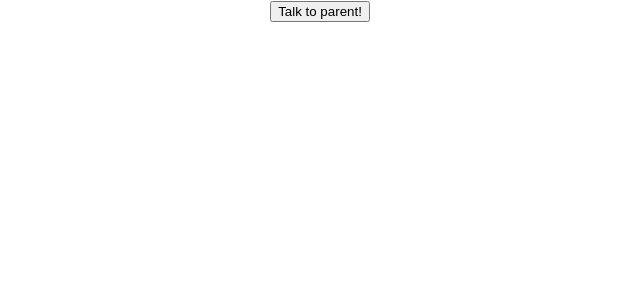
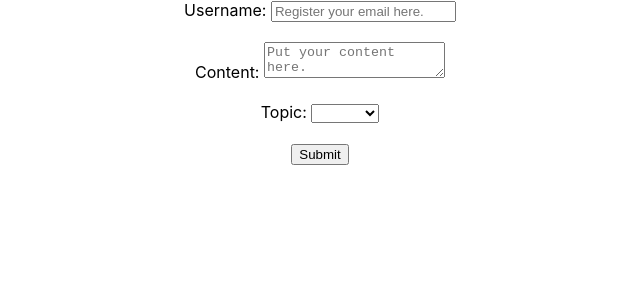
Before and after one commit to ExellentCoin/Projects, a React (Create React App) app in the folder React/Learn_React/hello-world/: page / in a window 1280 px wide. Shown: the top 300 px of the page, without its empty margins (320-960 px from the left). Built offline with nearby package versions, Linux system fonts and the light colour scheme.

Commit message:
Finished the formhandler

```diff
--- a/React/Learn_React/hello-world/src/App.js
+++ b/React/Learn_React/hello-world/src/App.js
@@ -1,5 +1,4 @@
 import React from 'react';
-import logo from './logo.svg';
 import './App.css';
 import Message from './components/Message';
 import Greet from './components/Greet';
@@ -9,13 +8,16 @@ import ClickFunction from './components/ClickFunction';
 import ClickClass from './components/ClickClass';
 import BindEventHandler from './components/BindEventHandler';
 import ParentComponent from './components/ParentComponent';
+import ConditionalRender from './components/ConditionalRender';
+import ListNames from './components/ListNames';
+import FormHandler from './components/FormHandler';
 
-function App() {
+const App = () => {
     return (
-        <div className="App">
-            <ParentComponent />
+        <div className='App'>
+            <FormHandler />
         </div>
     );
-}
+};
 
 export default App;
--- /dev/null
+++ b/React/Learn_React/hello-world/src/components/ConditionalRender.js
@@ -0,0 +1,30 @@
+import React, { Component } from 'react';
+
+export default class ConditionalRender extends Component {
+	constructor(props) {
+		super(props);
+
+		this.state = {
+			isLoggedIn: false,
+		};
+
+		this.logInHandler = this.logInHandler.bind(this);
+	}
+
+	async logInHandler() {
+		await this.setState({
+			isLoggedIn: true,
+		});
+	}
+
+	render() {
+		return this.state.isLoggedIn ? (
+			<h1>Welcome back Jonas.</h1>
+		) : (
+			<div>
+				<h1>You are not yet logged in.</h1>
+				<button onClick={this.logInHandler}>Log In</button>
+			</div>
+		);
+	}
+}
--- /dev/null
+++ b/React/Learn_React/hello-world/src/components/FormHandler.js
@@ -0,0 +1,71 @@
+import React, { Component } from 'react';
+
+export default class FormHandler extends Component {
+    constructor(props) {
+        super(props);
+
+        this.state = {
+            email: '',
+            content: '',
+            topic: '',
+        };
+
+        this.handleEmail = this.handleEmail.bind(this);
+        this.handleContent = this.handleContent.bind(this);
+        this.handleTopic = this.handleTopic.bind(this);
+    }
+
+    handleEmail = async event => {
+        await this.setState({
+            email: event.target.value,
+        });
+    };
+
+    handleContent = async event => {
+        await this.setState({
+            content: event.target.value,
+        });
+    };
+
+    handleTopic = async event => {
+        await this.setState({
+            topic: event.target.value,
+        });
+    };
+
+    handleSubmit = event => {
+        alert(`${this.state.email} ${this.state.content} ${this.state.topic}`);
+        event.preventDefault();
+    };
+
+    render() {
+        const { email, content, topic } = this.state;
+        return (
+            <div>
+                <form onSubmit={this.handleSubmit} onSubmit={this.handleSubmit}>
+                    <div>
+                        <label>Username: </label>
+                        <input type='text' value={email} onChange={this.handleEmail} placeholder='Register your email here.'></input>
+                    </div>
+                    <br />
+                    <div>
+                        <label>Content: </label>
+                        <textarea value={content} onChange={this.handleContent} placeholder='Put your content here.'></textarea>
+                    </div>
+                    <br />
+                    <div>
+                        <label>Topic: </label>
+                        <select value={topic} onChange={this.handleTopic}>
+                            <option selected default hidden></option>
+                            <option value='react'>React</option>
+                            <option value='angular'>Angular</option>
+                            <option value='vue'>Veu</option>
+                        </select>
+                    </div>
+                    <br />
+                    <button type='submit'>Submit</button>
+                </form>
+            </div>
+        );
+    }
+}
--- /dev/null
+++ b/React/Learn_React/hello-world/src/components/ListNames.js
@@ -0,0 +1,30 @@
+import React from 'react';
+import PersonRender from './PersonRender';
+
+const ListNames = () => {
+    const persons = [
+        {
+            id: 1,
+            name: 'mama',
+            age: '53',
+            rank: 'boss',
+        },
+        {
+            id: 2,
+            name: 'david',
+            age: '15',
+            rank: 'brother',
+        },
+        {
+            id: 3,
+            name: 'jonas',
+            age: '16',
+            rank: 'oldest son',
+        },
+    ];
+
+    const personList = persons.map(person => <PersonRender key={person.id} person={person} />);
+    return personList;
+};
+
+export default ListNames;
--- /dev/null
+++ b/React/Learn_React/hello-world/src/components/PersonRender.js
@@ -0,0 +1,11 @@
+import React from 'react';
+
+const PersonRender = ({ person: { name }, person: { age }, person: { rank } }) => {
+    return (
+        <h1>
+            My name is {name}. I am {age} years old and I am the {rank}
+        </h1>
+    );
+};
+
+export default PersonRender;
```
